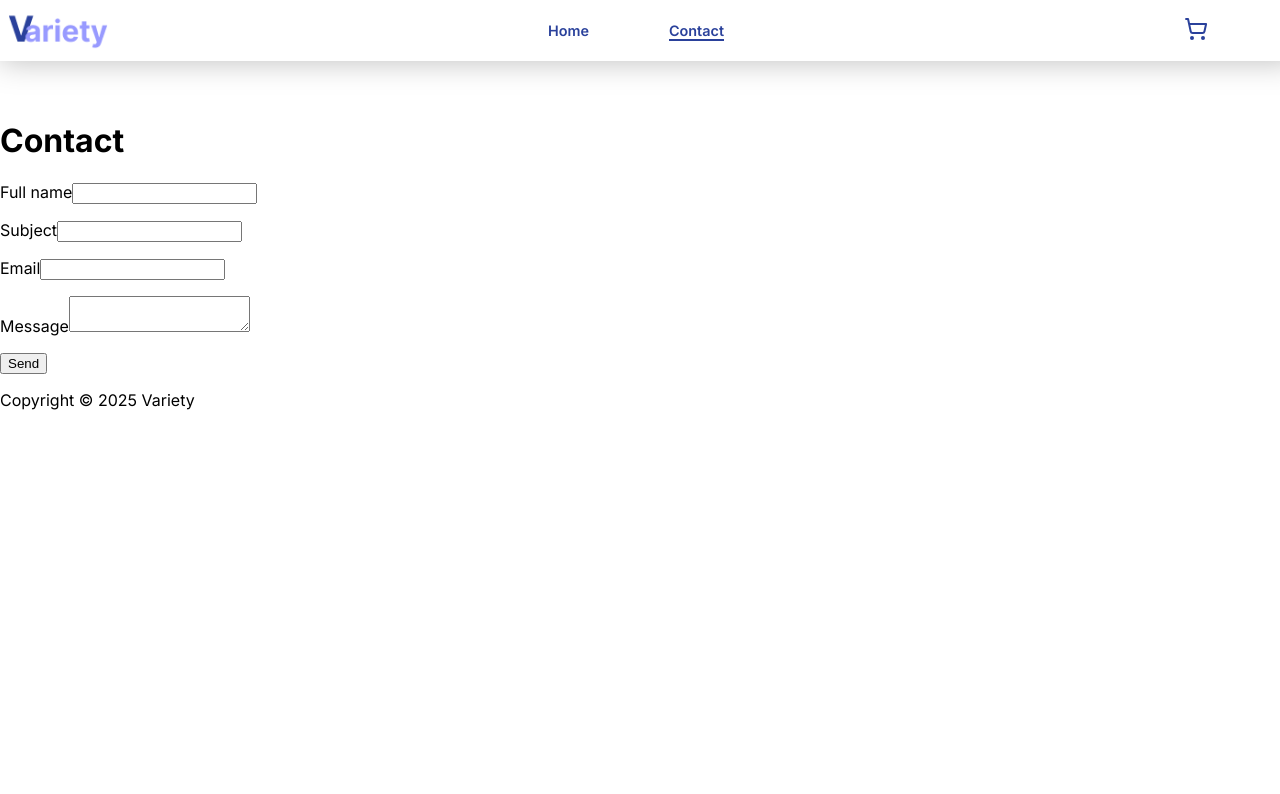
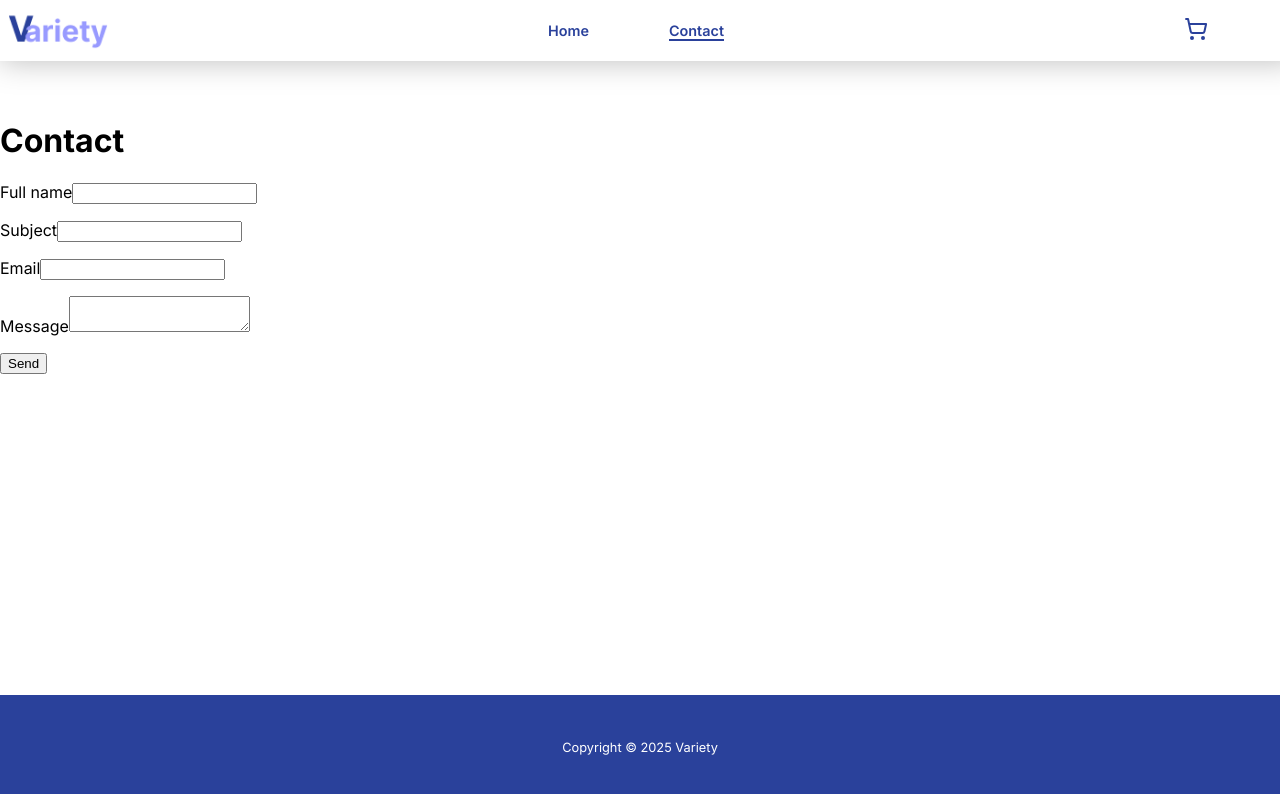
Before and after one commit to Inaelise/js-frameworks-ca, a React (Vite) app: page /contact in a window 1280 px wide. Shown: the top 794 px of the page. Built offline with nearby package versions, Linux system fonts and the light colour scheme; no server answers.

Commit message:
Adds styling to footer

```diff
--- a/src/components/Footer.jsx
+++ b/src/components/Footer.jsx
@@ -1,7 +1,9 @@
+import styles from "../css/Footer.module.css";
+
 export default function Footer() {
   return (
-    <footer>
-      <p>Copyright © 2025 Variety</p>
+    <footer className={styles.footer}>
+      <p className={styles.footerText}>Copyright © 2025 Variety</p>
     </footer>
   );
 }
--- /dev/null
+++ b/src/css/Footer.module.css
@@ -0,0 +1,10 @@
+.footer {
+  position: fixed;
+  bottom: 0;
+  width: 100%;
+  background-color: #2a419b;
+  padding: 2rem 0;
+  color: white;
+  text-align: center;
+  font-size: 0.8rem;
+}
```
